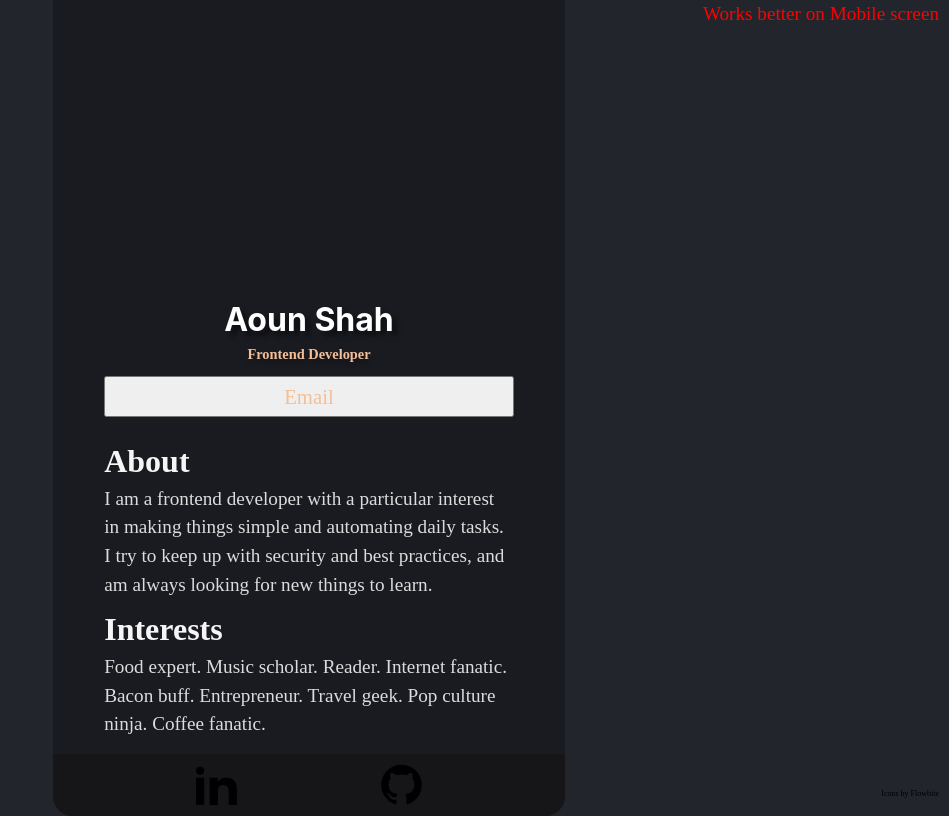
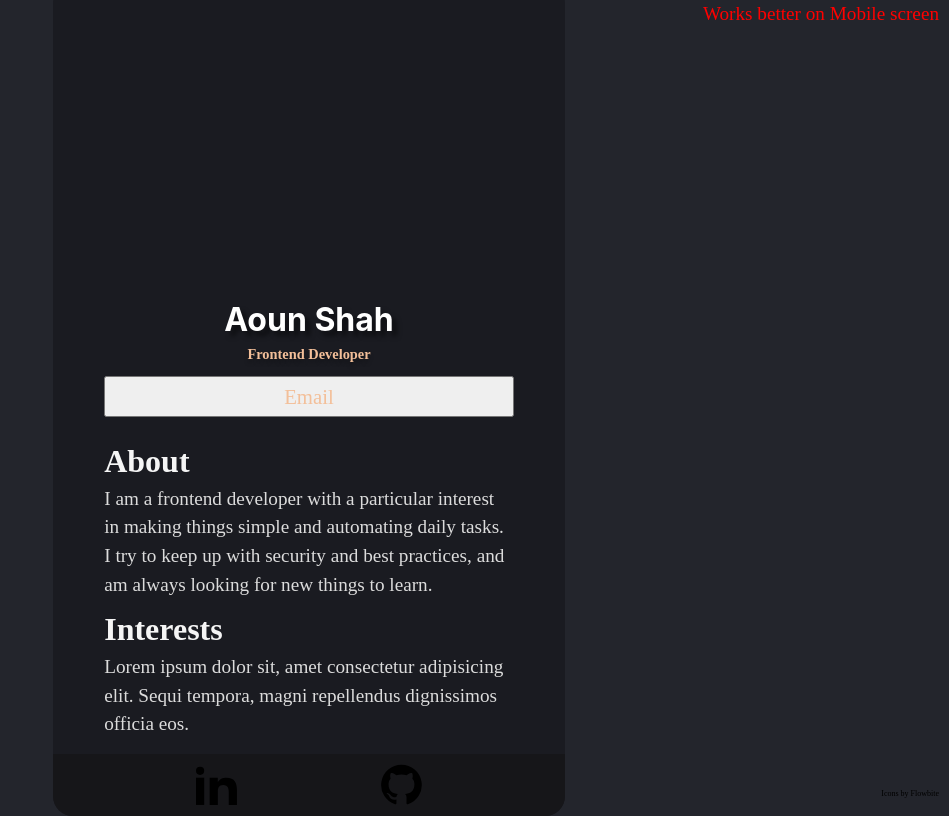
Before and after one commit to AounShAh/Digital-Business-Card, a plain HTML site: page index.html in a window 1280 px wide. Shown: the whole page, without its empty margins (331-1280 px from the left). Drawn offline with Linux system fonts and the light colour scheme.

Commit message:
updated index.html

```diff
--- a/index.html
+++ b/index.html
@@ -24,7 +24,7 @@
 
             <div class="interest">
                 <h1>Interests</h1>
-                <p>Food expert. Music scholar. Reader. Internet fanatic. Bacon buff. Entrepreneur. Travel geek. Pop culture ninja. Coffee fanatic.</p>
+                <p>Lorem ipsum dolor sit, amet consectetur adipisicing elit. Sequi tempora, magni repellendus dignissimos officia eos.</p>
             </div>
 
         </main>
```
